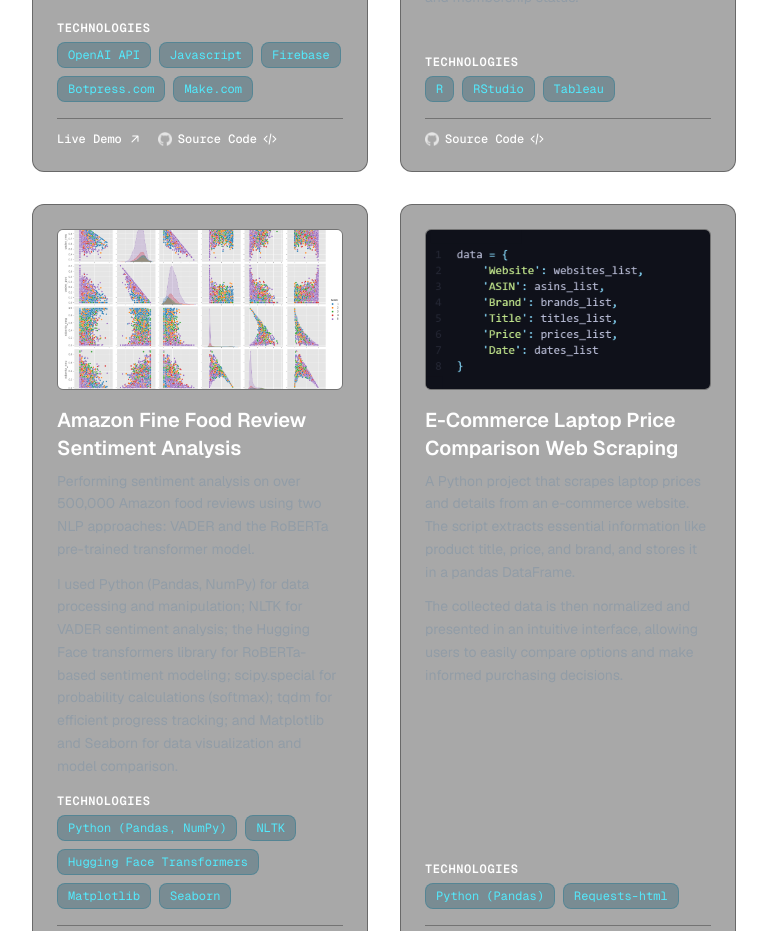
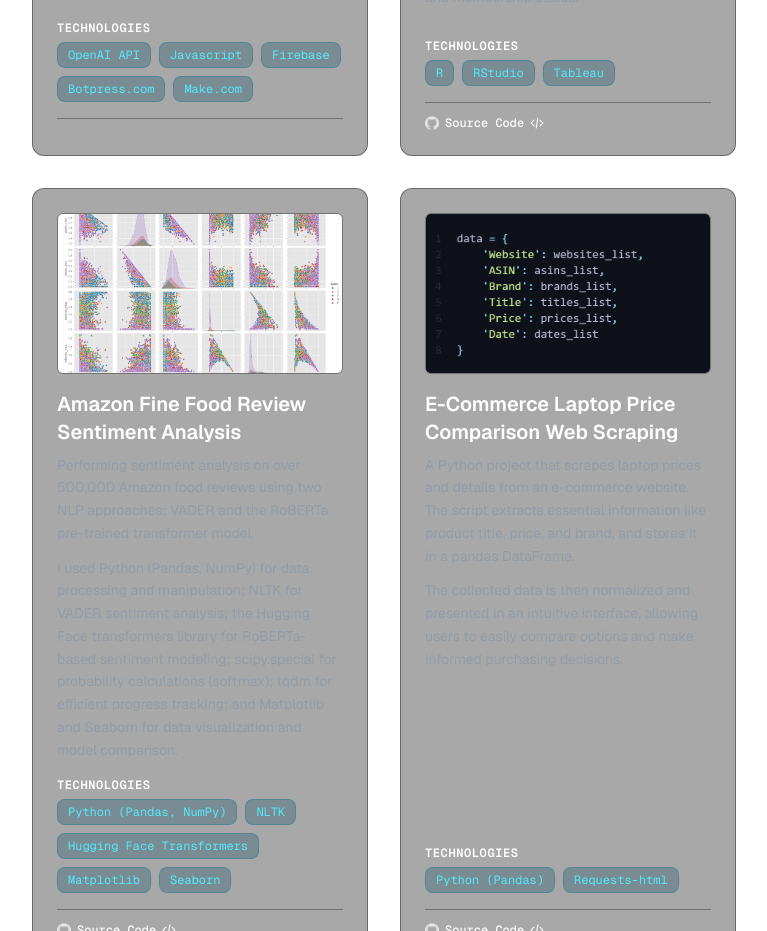
Before and after one commit to JeroldGomez/jerold-gomez-portfolio, a Next.js app: page / in a window 1280 px wide. Shown: the part 3340-4271 px from the top of the page, without its empty margins (256-1023 px from the left). Built offline with nearby package versions, Linux system fonts and the light colour scheme.

Commit message:
Modify Project Links

```diff
--- a/app/data/projects.ts
+++ b/app/data/projects.ts
@@ -4,7 +4,7 @@ export type Project = {
     description: string;
     technologies: string[];
     liveLink?: string | null;
-    githubLink?: string;
+    githubLink?: string | null;
 };
 
 export const projectsData: Project[] = [
@@ -15,8 +15,8 @@ export const projectsData: Project[] = [
 
         Integrated with Facebook Messenger and Gmail, the chatbot utilizes GPT-4o mini to deliver personalized and multilingual support anytime, even outside office hours.`,
         technologies: ["OpenAI API", "Javascript", "Firebase", "Botpress.com", "Make.com"],
-        liveLink: "#",
-        githubLink: "https://github.com/yourusername/chatbot-project",
+        liveLink: null,
+        githubLink: null,
     },
     {
         title: "E-commerce Website Optimization Analysis",
```
